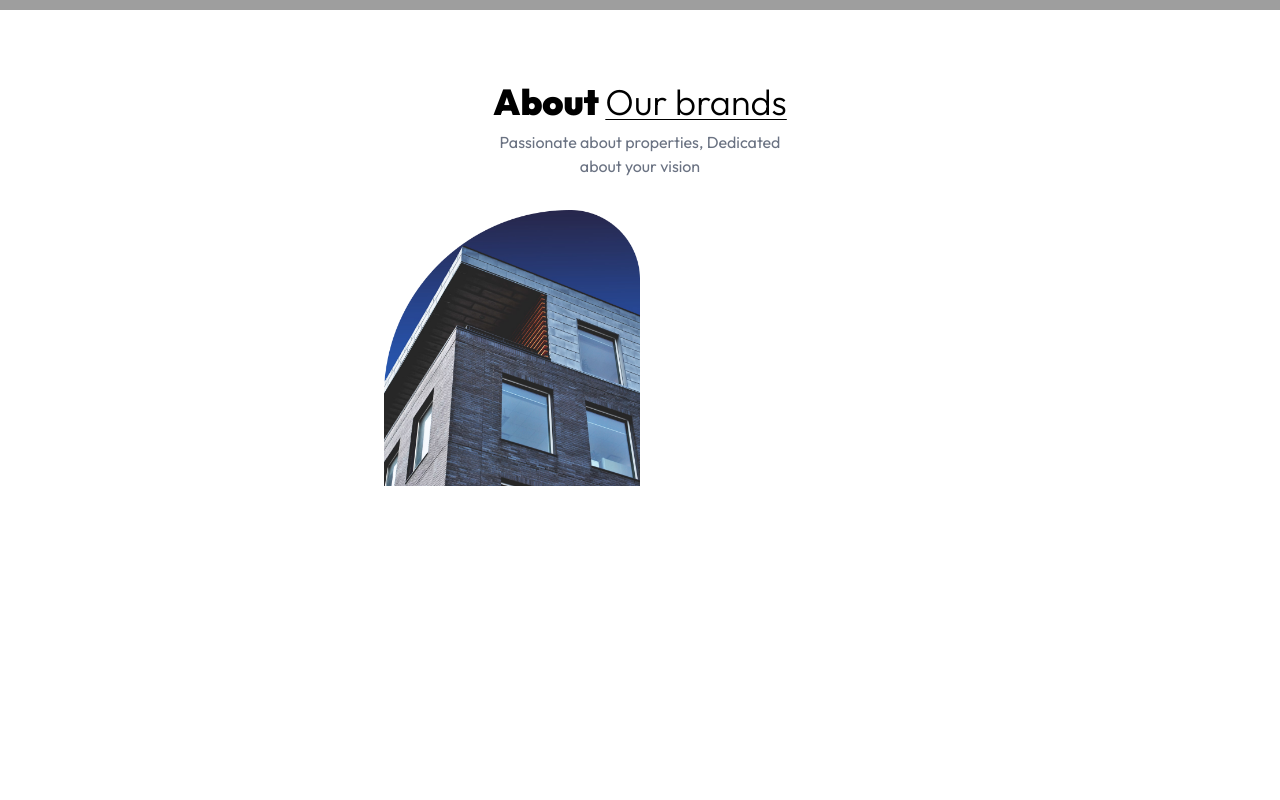
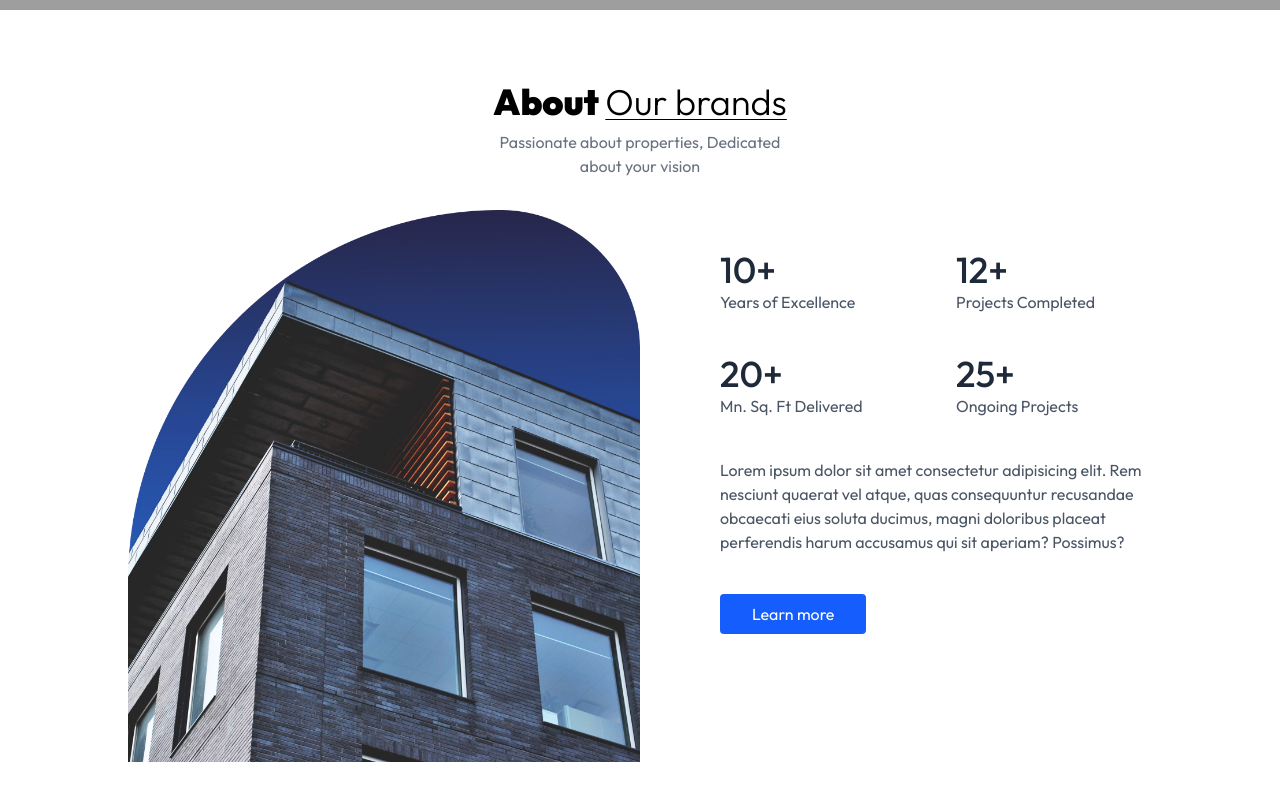
Before and after one commit to suryakiran18239/real-estate, a React (Vite) app: page / in a window 1280 px wide. Shown: the part 790-1590 px from the top of the page. Before the commit the page ends 1332 px from the top, so only its background shows below. Built offline with nearby package versions, Linux system fonts and the light colour scheme; grey boxes are pictures that could not be loaded.

Commit message:
completed about section

```diff
--- a/src/components/About.jsx
+++ b/src/components/About.jsx
@@ -15,12 +15,41 @@ const About = () => {
       <p className="text-gray-500 text-center mb-8 max-w-80">
         Passionate about properties, Dedicated about your vision
       </p>
-      <div>
+      <div className="flex flex-col md:flex-row items-center md:items-start md:gap-20">
         <img
           src={assets.brand_img}
           alt=""
           className="w-full sm:w-1/2 max-w-lg"
         />
+        <div className="flex flex-col items-center md:items-start mt-10 text-gray-600">
+          <div className="grid grid-cols-2 gap-6 md:gap-10 w-full 2xl:pr-28">
+            <div>
+              <p className="text-4xl font-medium text-gray-800">10+</p>
+              <p>Years of Excellence</p>
+            </div>
+            <div>
+              <p className="text-4xl font-medium text-gray-800">12+</p>
+              <p>Projects Completed</p>
+            </div>
+            <div>
+              <p className="text-4xl font-medium text-gray-800">20+</p>
+              <p>Mn. Sq. Ft Delivered</p>
+            </div>
+            <div>
+              <p className="text-4xl font-medium text-gray-800">25+</p>
+              <p>Ongoing Projects</p>
+            </div>
+          </div>
+          <p className="my-10 max-w-lg">
+            Lorem ipsum dolor sit amet consectetur adipisicing elit. Rem
+            nesciunt quaerat vel atque, quas consequuntur recusandae obcaecati
+            eius soluta ducimus, magni doloribus placeat perferendis harum
+            accusamus qui sit aperiam? Possimus?
+          </p>
+          <button className="bg-blue-600 text-white px-8 py-2 rounded">
+            Learn more
+          </button>
+        </div>
       </div>
     </div>
   );
--- a/src/components/Navbar.jsx
+++ b/src/components/Navbar.jsx
@@ -23,13 +23,16 @@ function Navbar() {
           <a href="#Header" className="cursor-pointer hover:text-gray-400">
             Home
           </a>
-          <a href="#Header" className="cursor-pointer hover:text-gray-400">
+          <a href="#About" className="cursor-pointer hover:text-gray-400">
             About
           </a>
-          <a href="#Header" className="cursor-pointer hover:text-gray-400">
+          <a href="#Projects" className="cursor-pointer hover:text-gray-400">
             Projects
           </a>
-          <a href="#Header" className="cursor-pointer hover:text-gray-400">
+          <a
+            href="#Testimonials"
+            className="cursor-pointer hover:text-gray-400"
+          >
             Testimonials
           </a>
         </ul>
@@ -67,21 +70,21 @@ function Navbar() {
           </a>
           <a
             onClick={() => setShowMobileMenu(false)}
-            href="#Header"
+            href="#About"
             className="px-4 py-2 rounded-full inline-block"
           >
             About
           </a>
           <a
             onClick={() => setShowMobileMenu(false)}
-            href="#Header"
+            href="#Projects"
             className="px-4 py-2 rounded-full inline-block"
           >
             Projects
           </a>
           <a
             onClick={() => setShowMobileMenu(false)}
-            href="#Header"
+            href="#Testimonials"
             className="px-4 py-2 rounded-full inline-block"
           >
             Testimonials
```
